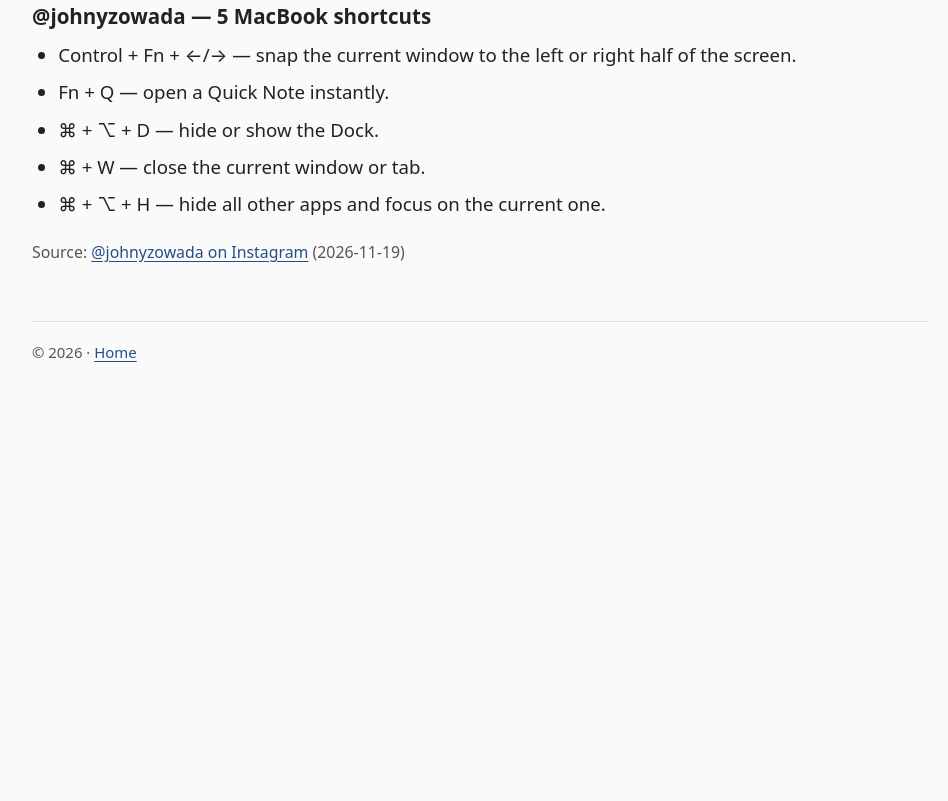
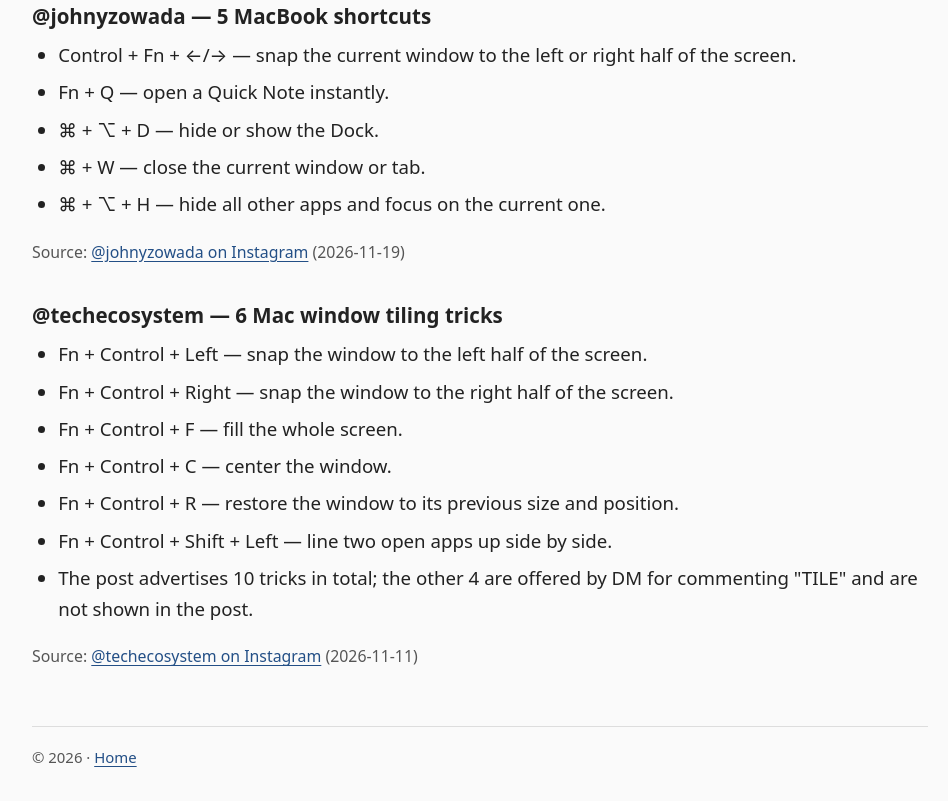
Before and after one commit to baianomauricio/bm, a plain HTML site: page public/technical/mac_tips.html in a window 1280 px wide. Shown: the part 898-1699 px from the top of the page, without its empty margins (160-1108 px from the left). Before the commit the page ends 1300 px from the top, so only its background shows below. Drawn offline with Linux system fonts and the light colour scheme.

Commit message:
Add @techecosystem window tiling tricks to Mac Tips Shortcuts

```diff
--- a/public/technical/mac_tips.html
+++ b/public/technical/mac_tips.html
@@ -151,6 +151,18 @@ height="0" width="0" style="display:none;visibility:hidden"></iframe></noscript>
     </ul>
     <p class="source">Source: <a href="https://www.instagram.com/reel/Df7kjf5t1uY/">@johnyzowada on Instagram</a> (2026-11-19)</p>
 
+    <h3>@techecosystem — 6 Mac window tiling tricks</h3>
+    <ul>
+      <li>Fn + Control + Left — snap the window to the left half of the screen.</li>
+      <li>Fn + Control + Right — snap the window to the right half of the screen.</li>
+      <li>Fn + Control + F — fill the whole screen.</li>
+      <li>Fn + Control + C — center the window.</li>
+      <li>Fn + Control + R — restore the window to its previous size and position.</li>
+      <li>Fn + Control + Shift + Left — line two open apps up side by side.</li>
+      <li>The post advertises 10 tricks in total; the other 4 are offered by DM for commenting "TILE" and are not shown in the post.</li>
+    </ul>
+    <p class="source">Source: <a href="https://www.instagram.com/reel/Dfmp2XfAMNw/">@techecosystem on Instagram</a> (2026-11-11)</p>
+
     <footer>
       <p>© 2026 · <a href="/">Home</a></p>
     </footer>
```
